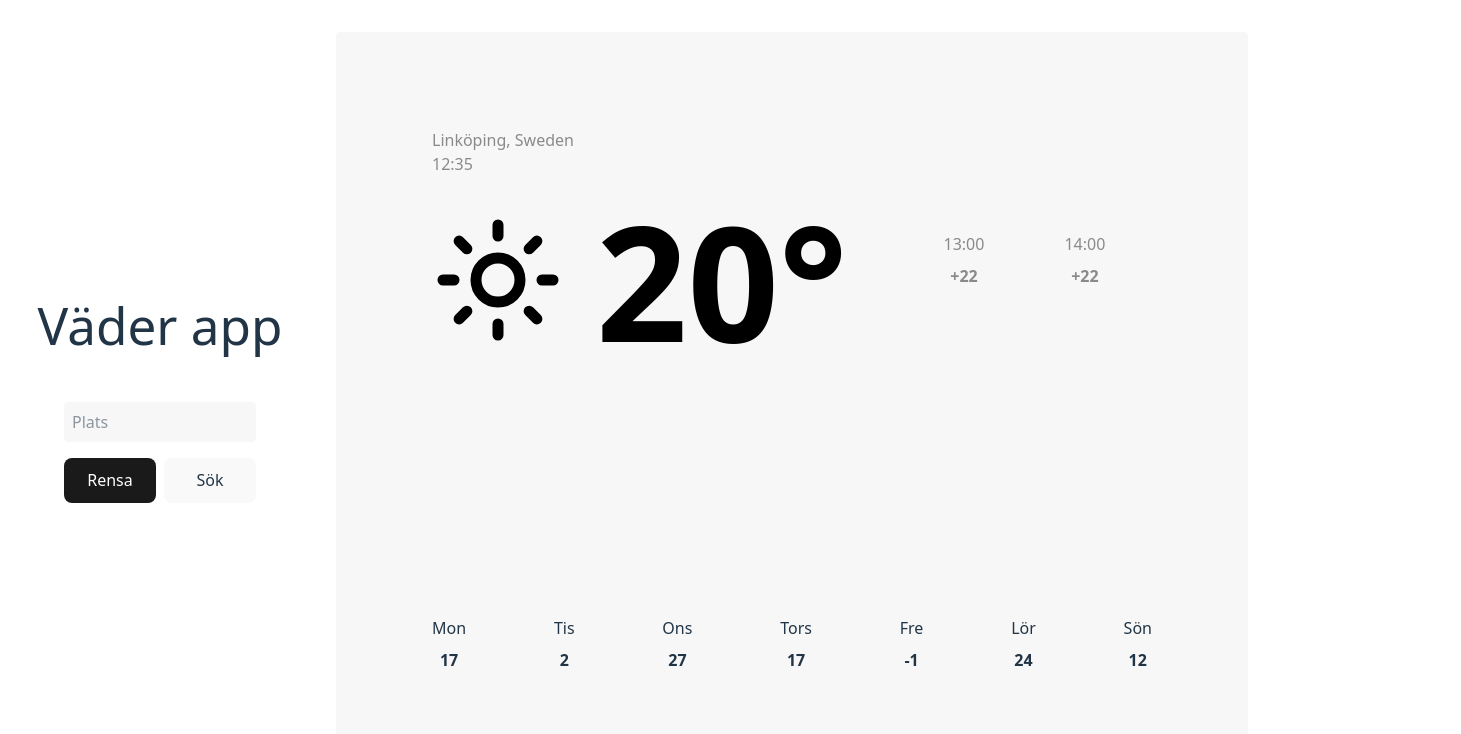
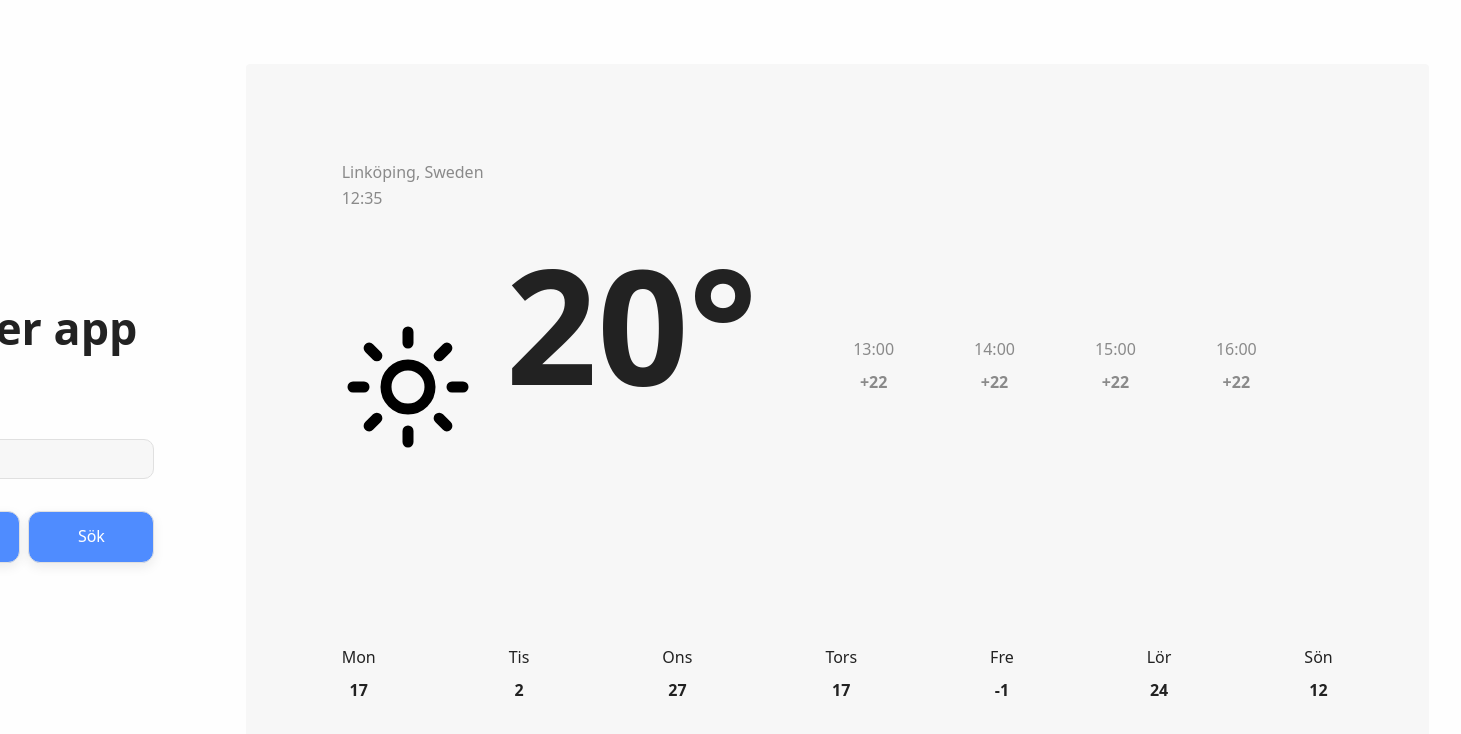
Before and after one commit to Javad0032/v-der-projekt, a React (Vite) app in the folder frontend/vite-project/: page / in a window 1280 px wide. Shown: the top 734 px of the page, 1461 px wide, since content can reach past the window. Built offline with nearby package versions, Linux system fonts and the light colour scheme.

Commit message:
Style: index.css

```diff
--- a/frontend/vite-project/src/index.css
+++ b/frontend/vite-project/src/index.css
@@ -1,11 +1,18 @@
 :root {
-  font-family: system-ui, Avenir, Helvetica, Arial, sans-serif;
-  line-height: 1.5;
+  --font-primary: system-ui, Avenir, Helvetica, Arial, sans-serif;
+  --color-bg: #fefefe;
+  --color-text: #222;
+  --color-muted: #666;
+  --color-border: #e0e0e0;
+  --color-primary: #4f8cff;
+  --color-primary-hover: #3a6fd9;
+
+  font-family: var(--font-primary);
+  line-height: 1.6;
   font-weight: 400;
 
-  color-scheme: light dark;
-  color: rgba(255, 255, 255, 0.87);
-  background-color: #242424;
+  color: var(--color-text);
+  background-color: var(--color-bg);
 
   font-synthesis: none;
   text-rendering: optimizeLegibility;
@@ -13,59 +20,121 @@
   -moz-osx-font-smoothing: grayscale;
 }
 
-a {
-  font-weight: 500;
-  color: #646cff;
-  text-decoration: inherit;
-}
-a:hover {
-  color: #535bf2;
-}
-
 body {
   margin: 0;
   min-height: 100vh;
+  padding: 2rem;
+  display: flex;
+  flex-direction: column;
+  align-items: center;
+}
+
+.container {
+  max-width: 960px;
+  width: 100%;
+  padding: 2rem;
+  background-color: #fff;
+  border: 1px solid var(--color-border);
+  border-radius: 16px;
+  box-shadow: 0 8px 24px rgba(0, 0, 0, 0.04);
+}
+
+h1, h2, h3 {
+  margin: 0 0 0.8em;
+  font-weight: 600;
+  color: var(--color-text);
 }
 
 h1 {
-  font-size: 3.2em;
-  line-height: 1.1;
-}
-h2 {
-  font-size: 2.4em;
+  font-size: 2.8rem;
   line-height: 1.2;
 }
-h3 {
-  font-size: 1.8em;
+
+h2 {
+  font-size: 2rem;
   line-height: 1.3;
 }
 
+h3 {
+  font-size: 1.4rem;
+  line-height: 1.4;
+}
+
+p {
+  margin: 0 0 1rem;
+  color: var(--color-muted);
+}
+
+a {
+  color: var(--color-primary);
+  text-decoration: none;
+  font-weight: 500;
+  transition: color 0.2s;
+}
+
+a:hover {
+  color: var(--color-primary-hover);
+  text-decoration: underline;
+}
 
 button {
-  border-radius: 8px;
-  border: 1px solid transparent;
-  padding: 0.6em 1.2em;
-  font-size: 1em;
+  border-radius: 12px;
+  border: 1px solid var(--color-border);
+  padding: 0.75em 1.5em;
+  font-size: 1rem;
   font-weight: 500;
   font-family: inherit;
   cursor: pointer;
-  transition: border-color 0.25s;
+  background-color: var(--color-primary);
+  color: #fff;
+  transition: all 0.3s ease;
+  box-shadow: 0 4px 12px rgba(0, 0, 0, 0.08);
 }
 
 button:hover {
-  border-color: #646cff;
+  background-color: var(--color-primary-hover);
+  border-color: var(--color-primary-hover);
 }
+
 button:focus,
 button:focus-visible {
-  outline: 4px auto -webkit-focus-ring-color;
+  outline: 3px solid var(--color-primary);
+  outline-offset: 2px;
 }
 
-@media (prefers-color-scheme: light) {
-  :root {
-    color: #213547;
-    background-color: #ffffff;
+/* Form styling */
+input, textarea {
+  padding: 0.75em 1em;
+  border: 1px solid var(--color-border);
+  border-radius: 10px;
+  font-size: 1rem;
+  width: 100%;
+  box-sizing: border-box;
+  margin-bottom: 1rem;
+  transition: border-color 0.2s, box-shadow 0.2s;
+}
+
+input:focus, textarea:focus {
+  border-color: var(--color-primary);
+  box-shadow: 0 0 0 3px rgba(79, 140, 255, 0.15);
+  outline: none;
+}
+
+/* Card style */
+.card {
+  padding: 1.5rem;
+  border: 1px solid var(--color-border);
+  border-radius: 16px;
+  background-color: #fff;
+  box-shadow: 0 4px 16px rgba(0, 0, 0, 0.05);
+  margin-bottom: 1.5rem;
+}
+
+@media (max-width: 768px) {
+  body {
+    padding: 1rem;
   }
-  a:hover {
-    color: #747bff;
+  .container {
+    padding: 1.5rem;
   }
 }
```
Also changed, not shown: 1 other file (tests, documents, lock files or other folders).
